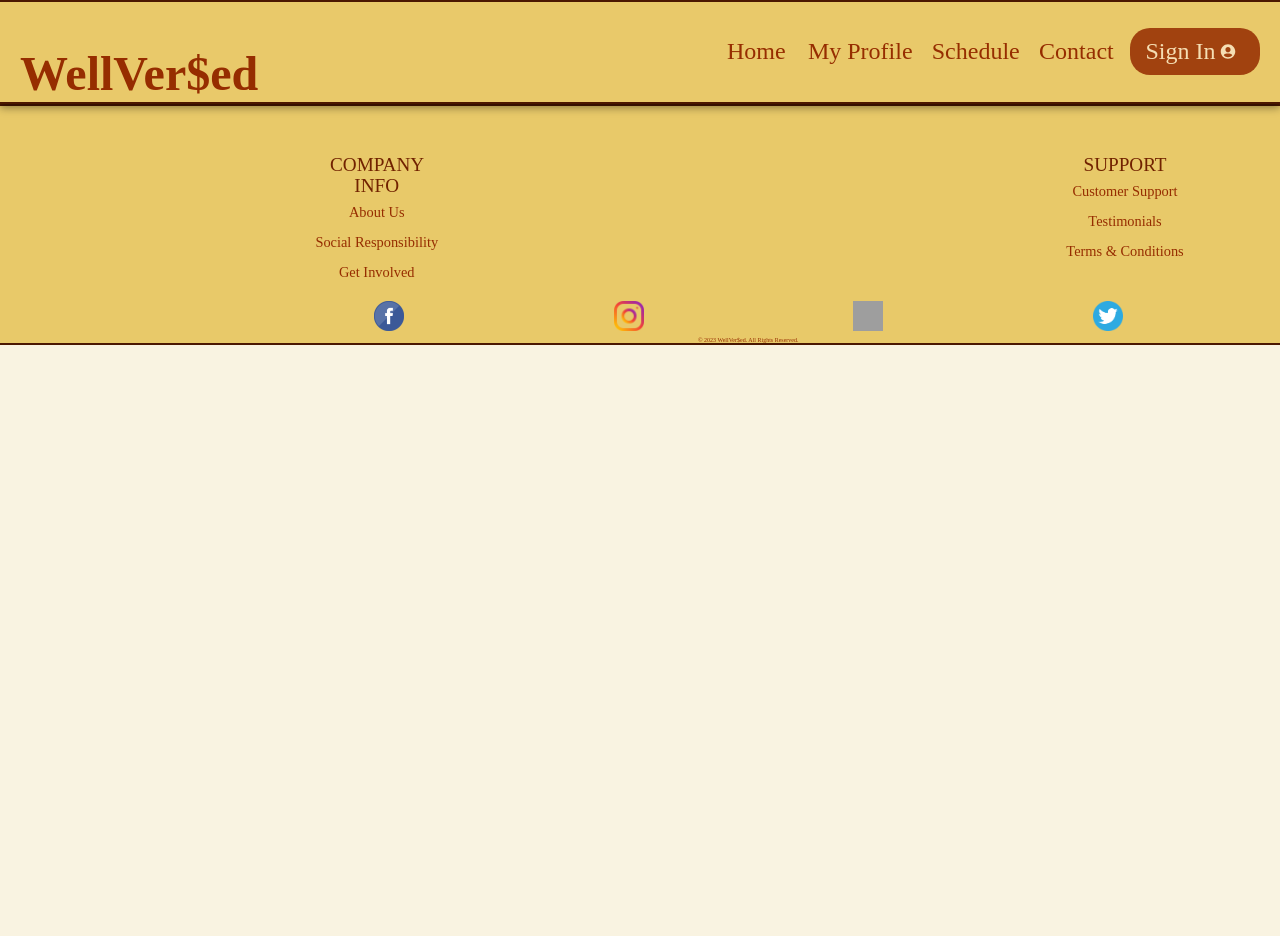
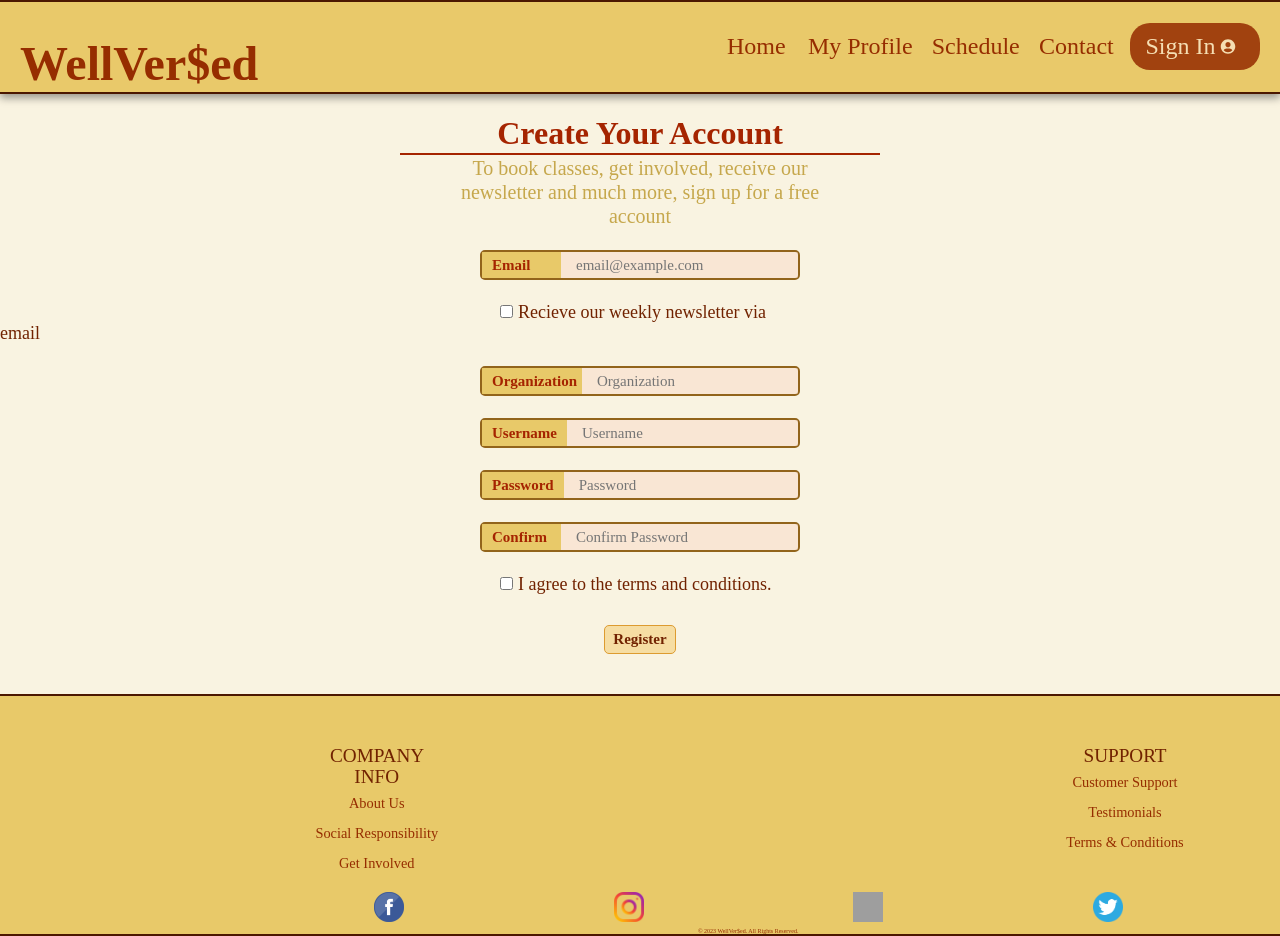
Before and after one commit to sodoeme/Wellversed, a React (Create React App) app in the folder front/: page /signup in a window 1280 px wide. Shown: the top 936 px of the page. Before the commit the page ends 800 px from the top, so only its background shows below. Built offline with nearby package versions, Linux system fonts and the light colour scheme; grey boxes are pictures that could not be loaded.

Commit message:
Login and signup completed (minus validation)

```diff
--- a/front/src/components/Footer.css
+++ b/front/src/components/Footer.css
@@ -5,11 +5,11 @@
 }
 
 footer {
-  width: 100vw;
+  width: 100% !important;
   background-color: #e8c65fea;
   color: #962d00ff;
   display: grid;
-  grid-template-columns: repeat(2, 1fr);
+  grid-template-columns: repeat(1fr, 1fr);
   grid-template-rows: auto auto auto;
   text-align: center;
   margin-top: 0;
--- a/front/src/components/NavBar.jsx
+++ b/front/src/components/NavBar.jsx
@@ -7,6 +7,7 @@ import "./NavBar.css";
 import Home from "./homeComponents/Home";
 import Contact from "./contactComponents/Contact";
 import Login from "./loginComponents/Login";
+import SignUp from "./signUpComponents/SignUp";
 import Footer from "./Footer";
 
 function NavBar() {
@@ -69,7 +70,7 @@ function NavBar() {
         {/* Adjust paths to created components */}
         <Route path="/contact" element={<Contact />} />
         <Route path="/signin" element={<Login />} />
-        <Route path="/" element={<Home />} />
+        <Route path="/signup" element={<SignUp />} />
       </Routes>
       <Footer />
     </Router>
--- a/front/src/components/contactComponents/Contact.css
+++ b/front/src/components/contactComponents/Contact.css
@@ -127,7 +127,7 @@ input {
 }
 
 @media (min-width: 768px) {
-  h1 {
+  .contact-header h1 {
     font-size: 42px;
     margin-top: 30px;
   }
--- a/front/src/components/homeComponents/Home.jsx
+++ b/front/src/components/homeComponents/Home.jsx
@@ -1,7 +1,7 @@
 import React from "react";
-import { Link } from "react-router-dom";
 import BannerIcon from "./BannerIcon";
 import ResourceCard from "./ResourceCard";
+// import SignUp from "../signUpComponents/SignUp";
 import "./Home.css";
 import { FaCalendar, FaDollarSign, FaUser } from "react-icons/fa";
 
--- a/front/src/components/loginComponents/Login.css
+++ b/front/src/components/loginComponents/Login.css
@@ -1,122 +1,78 @@
-.form-group {
-  display: flex;
-  align-items: center;
-  margin-bottom: 10px;
-  font-size: 1.3em;
+.img-container {
+  color: #962d00ff;
+  text-align: center;
 }
 
-.label {
-  display: inline-block;
-  width: 100px;
-  background-color: #355723aa;
-  padding: 5px;
-  color: white;
-  height: 100%;
-  display: flex;
-  justify-content: center;
-  align-items: center;
+.login-icon {
+  font-size: 200px; /* makes the icons larger */
+  color: .dd9b30;
+  transition: color 1s ease;
+}
+.login-icon:hover {
+  transform: scale(1.3); /* makes the icon slightly larger when hovering */
 }
 
-.checkbox-label {
-  display: flex;
-  align-items: center;
-  font-size: 1.2em;
-  color: #5b1a04;
-}
-.input,
-.input:focus {
-  border: none;
-  width: 100%;
-  height: 100%;
-  outline: none;
-  padding-left: 10px;
-  font-size: 1em;
+.login-icon:hover {
+  color: #dd9b30;
+  transition: color 1s ease;
 }
 
-input[type="checkbox"] {
-  margin-right: 5px;
-}
-.content {
-  display: flex;
-  flex-direction: column;
-  margin-top: 5vh;
-  margin-left: 2vw;
-  margin-right: 2vw;
-}
-.headings h1 {
-  color: #5b1a04;
-  padding-bottom: 1vh;
-  font-size: 2em;
-}
-.border {
-  width: 100%;
-  border-bottom: solid;
-  color: #355723aa;
-}
-h2 {
-  font-size: 1.3em;
-  color: #5b1a04;
-  padding-top: 1vh;
-  padding-bottom: 1vh;
-}
-.headings {
-  text-align: center;
-}
-.form-group {
-  border-width: 1px;
-  border-style: solid;
-  border-radius: 6px 6px 6px;
-  border-color: #355723aa;
-  height: 7vh;
-  display: flex;
-}
-.checkbox {
-  border: none;
+h2.signin-blurb {
+  font-size: 15px;
+  margin: 5px 50px 10px;
+  color: #c1a03eea;
 }
 
-.submit {
-  background-color: #5b1a04; /* Green */
-  border: none;
-  color: white;
-  padding: 10px 15px;
-  height: 100%;
-  text-align: center;
-  text-decoration: none;
-  display: inline-block;
-  font-size: 1.3em;
-  border-radius: 6px 6px 6px 6px;
-}
-.submit-container {
-  display: flex;
-  justify-content: center;
+.signup-link {
+  color: #7d6827ea;
 }
 
-.form-group-container {
-  padding-bottom: 2vh;
+.terms-blurb {
+  text-align: center;
+  font-size: 15px;
+  margin: 10px 20px 10px;
 }
 
-input {
-  height: 30px;
-  color: #5b1a04;
+.forgot-blurb {
+  text-align: center;
+  display: block;
+  font-size: 15px;
+  /* margin: 10px 50px 10px; */
+  color: #7d6827ea;
 }
 
-.login-img {
-  width: 50vw;
-  max-width: 13em;
+.main-login {
+  padding-top: 20px;
+  padding-bottom: 100px;
 }
 
-.img-container {
-  width: 100%;
-  display: flex;
-  align-items: center;
-  justify-content: center;
+@media (min-width: 767px) {
+  h2.signin-blurb {
+    font-size: 20px;
+    margin: 1px 170px 1px;
+  }
+
+  .terms-blurb {
+    font-size: 18px;
+    margin: 10px 8px 10px;
+  }
+
+  .forgot-blurb {
+    font-size: 18px;
+    padding-top: 20px;
+    /* margin: 10px 190px 10px; */
+  }
+
+  .main-login {
+    padding-top: 10px;
+    padding-bottom: 50px;
+  }
 }
 
-.forgot {
-  width: 100%;
-  display: flex;
-  justify-content: center;
-
-  padding-top: 2vh;
-  padding-bottom: 3vh;
+@media (min-width: 1020px) {
+  .icon {
+    font-size: 10px; /* makes the icons larger */
+    color: #dd9b30;
+    transition: color 1s ease;
+  }
 }
--- a/front/src/components/loginComponents/Login.jsx
+++ b/front/src/components/loginComponents/Login.jsx
@@ -1,21 +1,26 @@
 import React from "react";
+import { FaUserFriends } from "react-icons/fa";
+import { Link } from "react-router-dom";
 import "./Login.css";
 
 const Login = () => {
   return (
-    <>
+    <div className="main-login">
       <div className="content">
         <div className="headings">
           <h1>Log In</h1>
           <div className="border-container">
             <div className="border"></div>
           </div>
-          <h2>
-            No account? <a href="/user/signup">Sign up here</a>
+          <h2 className="signin-blurb">
+            No account?{" "}
+            <Link to="/signup" className="signup-link">
+              Sign up here
+            </Link>
           </h2>
         </div>
         <div className="img-container">
-          <img className="login-img" src="/imgs/login-img.png" alt="" />
+          <FaUserFriends className="login-icon" />
         </div>
 
         <form action="/user" method="post">
@@ -53,23 +58,21 @@ const Login = () => {
 
           <div className="form-group-container">
             <label className="checkbox-label">
-              <input type="checkbox" id="agree" name="agree" required />I agree to the terms and
-              conditions.
+              <input type="checkbox" id="agree" name="agree" className="terms-blurb" required />I
+              agree to the terms and conditions.
             </label>
           </div>
+
+          <Link to="/" className="forgot-blurb">
+            Forgot your username or password?
+          </Link>
 
           <div className="submit-container">
             <input type="submit" className="submit" value="Log In" />
           </div>
         </form>
       </div>
-
-      <div className="forgot">
-        <h2>
-          <a href="/"> Forgot your username or password? </a>
-        </h2>
-      </div>
-    </>
+    </div>
   );
 };
 
--- a/front/src/components/signUpComponents/SignUp.css
+++ b/front/src/components/signUpComponents/SignUp.css
@@ -1 +1,61 @@
-import "./SignUp.css"
+hr.header-divider {
+  margin: 1px 40px 1px;
+}
+
+h2.signup-blurb {
+  font-size: 15px;
+  margin: 1px 50px 1px;
+  color: #c1a03eea;
+}
+
+.checkbox-label {
+  font-size: 12px;
+  padding: 1px 30px 1px;
+  color: rgb(113, 34, 0);
+}
+
+input[type="checkbox"] {
+  margin-right: 5px;
+}
+
+@media (min-width: 767px) {
+  hr.header-divider {
+    padding: 1px;
+    margin: 1px 150px 1px;
+  }
+
+  h2.signup-blurb {
+    font-size: 20px;
+    margin: 1px 170px 1px;
+  }
+
+  .checkbox-label {
+    font-size: 18px;
+    padding: 1px 170px 1px;
+    color: rgb(113, 34, 0);
+  }
+
+  input[type="checkbox"] {
+    margin-right: 5px;
+  }
+}
+
+@media (min-width: 1020px) {
+  hr.header-divider {
+    margin: 1px 400px 1px;
+  }
+
+  h2.signup-blurb {
+    margin: 1px 440px 1px;
+  }
+
+  .checkbox-label {
+    font-size: 18px;
+    padding: 1px 500px 1px;
+    color: rgb(113, 34, 0);
+  }
+
+  input[type="checkbox"] {
+    margin-right: 5px;
+  }
+}
--- a/front/src/components/signUpComponents/SignUp.jsx
+++ b/front/src/components/signUpComponents/SignUp.jsx
@@ -1 +1,123 @@
+import React from "react";
 import "./SignUp.css";
+
+const SignUp = () => {
+  return (
+    <>
+      <div className="content">
+        <div className="headings">
+          <h1>Create Your Account</h1>
+          <hr className="header-divider"></hr>
+          <div className="border-container">
+            <div className="border"></div>
+          </div>
+          <h2 className="signup-blurb">
+            To book classes, get involved, receive our newsletter and much more, sign up for a free
+            account
+          </h2>
+        </div>
+
+        <form action="/user/signup" method="post">
+          <div className="form-group-container">
+            <div className="form-group">
+              <label className="label" htmlFor="email">
+                Email
+              </label>
+              <input
+                className="input"
+                type="email"
+                id="email"
+                name="email"
+                required
+                placeholder="email@example.com"
+              />
+            </div>
+          </div>
+
+          <div className="form-group-container">
+            <label className="checkbox-label">
+              <input className="box" type="checkbox" id="agree" name="agree" required />
+              Recieve our weekly newsletter via email
+            </label>
+          </div>
+
+          <div className="form-group-container">
+            <div className="form-group">
+              <label className="label" htmlFor="organization">
+                Organization
+              </label>
+              <input
+                className="input"
+                type="text"
+                id="organization"
+                name="organization"
+                required
+                placeholder="Organization"
+              />
+            </div>
+          </div>
+
+          <div className="form-group-container">
+            <div className="form-group">
+              <label className="label" htmlFor="username">
+                Username
+              </label>
+              <input
+                className="input"
+                type="text"
+                id="username"
+                name="userName"
+                required
+                placeholder="Username"
+              />
+            </div>
+          </div>
+
+          <div className="form-group-container">
+            <div className="form-group">
+              <label className="label" htmlFor="password">
+                Password
+              </label>
+              <input
+                className="input"
+                type="password"
+                id="password"
+                name="password"
+                required
+                placeholder="Password"
+              />
+            </div>
+          </div>
+
+          <div className="form-group-container">
+            <div className="form-group">
+              <label className="label" htmlFor="password">
+                Confirm
+              </label>
+              <input
+                className="input"
+                type="password"
+                id="confirm-password"
+                name="confirm-password"
+                required
+                placeholder="Confirm Password"
+              />
+            </div>
+          </div>
+
+          <div className="form-group-container">
+            <label className="checkbox-label">
+              <input type="checkbox" id="agree" name="agree" required />I agree to the terms and
+              conditions.
+            </label>
+          </div>
+          <div className="submit-container">
+            <input type="submit" className="submit" value="Register" />
+          </div>
+        </form>
+      </div>
+    </>
+  );
+};
+
+export default SignUp;
```
